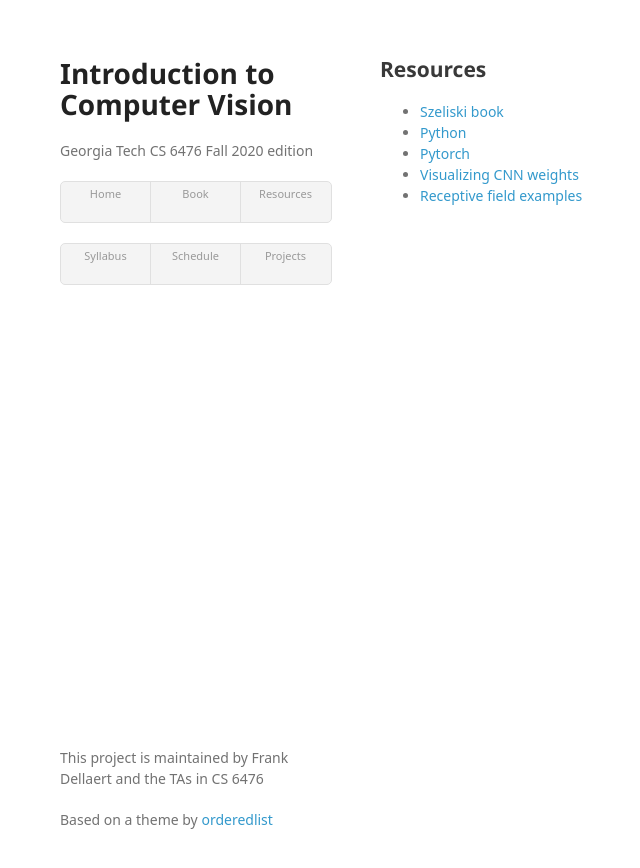
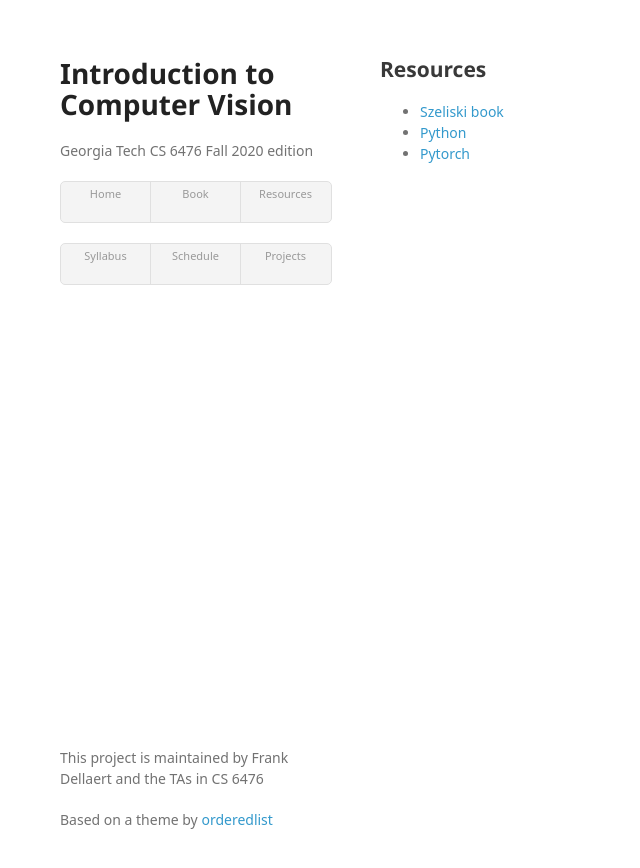
Before and after one commit to dellaert/20F-6476, a Jekyll site: the page built from resources.md, in a window 1280 px wide. Shown: the top 868 px of the page, without its empty margins (130-770 px from the left). Built offline with Jekyll 4.4.1, drawn with Linux system fonts in a browser that asks for light colours; some web fonts are replaced.

Commit message:
Update resources.md
I commented out the links that are not working.

```diff
--- a/resources.md
+++ b/resources.md
@@ -7,5 +7,6 @@ title: Resources
 * [Szeliski book](http://szeliski.org/Book/)
 * [Python](https://www.python.org/)
 * [Pytorch](https://pytorch.org/)
-* [Visualizing CNN weights](./resources/visualizingCNNs.pdf)
-* [Receptive field examples](./resources/receptiveField.pdf)
+
+[//]: # * [Visualizing CNN weights](./resources/visualizingCNNs.pdf)
+[//]: # * [Receptive field examples](./resources/receptiveField.pdf)
```
